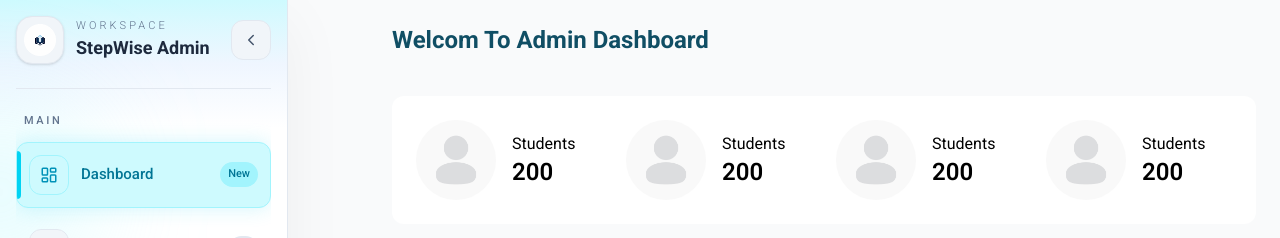
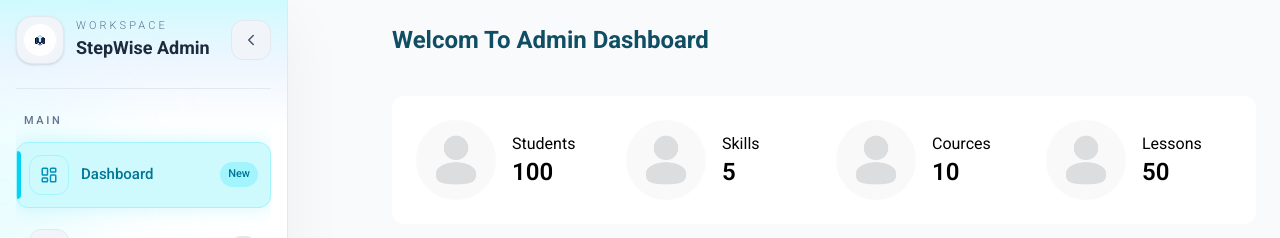
Before and after one commit to Step-Wise-Roadmaps/Step-Wise, a React (Vite) app in the folder Frontend/: page /AdminDashboard in a window 1280 px wide. Shown: the top 238 px of the page. Built offline with nearby package versions, Linux system fonts and the light colour scheme; no server answers.

Commit message:
refactor: change data

```diff
--- a/Frontend/src/page/AdminDashboard.jsx
+++ b/Frontend/src/page/AdminDashboard.jsx
@@ -21,31 +21,31 @@ function AdminDashboard() {
                             <img className="w-16 h-16 md:w-20 md:h-20 rounded-full" src={profilePhoto} alt="" />
                             <div>
                                 <p className="roboto-regular text-md">Students</p>
-                                <h1 className="roboto-semibold text-2xl">200</h1>
+                                <h1 className="roboto-semibold text-2xl">100</h1>
                             </div>
                         </div>
 
                         <div className=" flex items-center space-x-4">
                             <img className="w-16 h-16 md:w-20 md:h-20 rounded-full" src={profilePhoto} alt="" />
                             <div>
-                                <p className="roboto-regular text-md">Students</p>
-                                <h1 className="roboto-semibold text-2xl">200</h1>
+                                <p className="roboto-regular text-md">Skills</p>
+                                <h1 className="roboto-semibold text-2xl">5</h1>
                             </div>
                         </div>
 
                         <div className=" flex items-center space-x-4">
                             <img className="w-16 h-16 md:w-20 md:h-20 rounded-full" src={profilePhoto} alt="" />
                             <div>
-                                <p className="roboto-regular text-md">Students</p>
-                                <h1 className="roboto-semibold text-2xl">200</h1>
+                                <p className="roboto-regular text-md">Cources</p>
+                                <h1 className="roboto-semibold text-2xl">10</h1>
                             </div>
                         </div>
 
                         <div className=" flex items-center space-x-4">
                             <img className="w-16 h-16 md:w-20 md:h-20 rounded-full" src={profilePhoto} alt="" />
                             <div>
-                                <p className="roboto-regular text-md">Students</p>
-                                <h1 className="roboto-semibold text-2xl">200</h1>
+                                <p className="roboto-regular text-md">Lessons</p>
+                                <h1 className="roboto-semibold text-2xl">50</h1>
                             </div>
                         </div>
                     </div>
```
